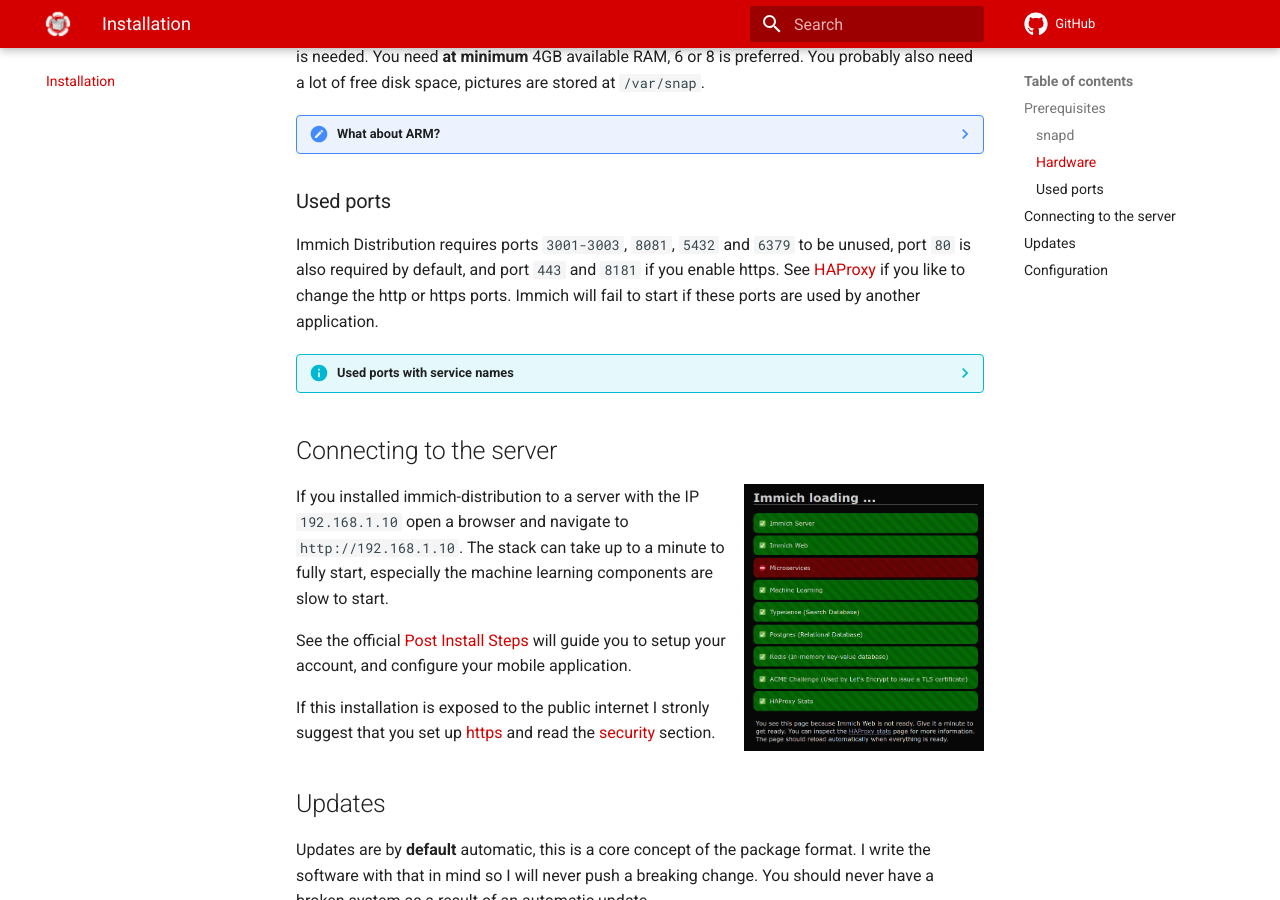
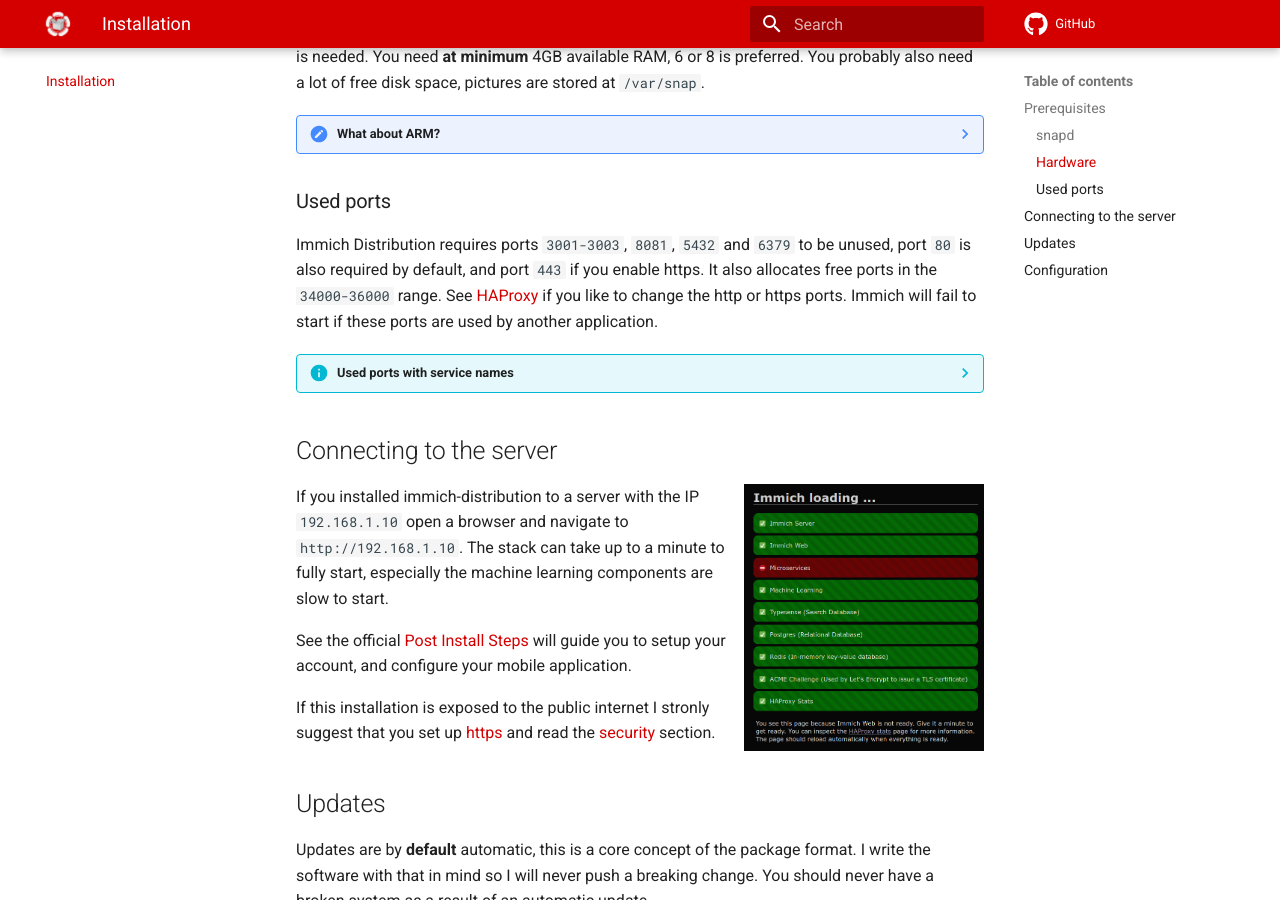
Before and after one commit to nsg/immich-distribution, an MkDocs documentation site: the page built from docs/docs/install.md, in a window 1280 px wide and 900 px high, scrolled down 1205 px. Built offline with MkDocs 1.6.1 and Material for MkDocs 9.7.7, drawn with Linux system fonts in a browser that asks for light colours; comment, search, counter and statistics services are not loaded.

Commit message:
Update docs, specify new port range

```diff
--- a/docs/docs/install.md
+++ b/docs/docs/install.md
@@ -39,7 +39,8 @@
 
 ### Used ports
 
-Immich Distribution requires ports `3001-3003`, `8081`, `5432` and `6379` to be unused, port `80` is also required by default, and port `443` and `8181` if you enable https. See [HAProxy](configuration/haproxy.md) if you like to change the http or https ports. Immich will fail to start if these ports are used by another application.
+Immich Distribution requires ports `3001-3003`, `8081`, `5432` and `6379` to be unused, port `80` is also required by default, and port `443` if you enable https. It also allocates free ports in the `34000-36000` range.
+See [HAProxy](configuration/haproxy.md) if you like to change the http or https ports. Immich will fail to start if these ports are used by another application.
 
 ??? Info "Used ports with service names"
 
@@ -49,9 +50,11 @@
     | `443`  | all | YES | HAProxy (only if HTTPS is enabled) |
     | `3001-3003` | lo | NO | Immich Services |
     | `8081` | all | NO | Metrics (Prometheus) |
-    | `8181` | all | NO | ACME certificate renewals (if HTTPS is enabled) |
     | `5432` | lo | NO | Postgres - Relation database |
     | `6379` | lo | NO | Redis - In-memory KV database |
+    | `34000-36000` | all | YES | ACME certificate renewals (if enabled) |
+
+    **Note**: Immich Distribution allocates unused ports in the range `34000-36000`. The entire range will of course not be used.
 
 ## Connecting to the server
 
```
